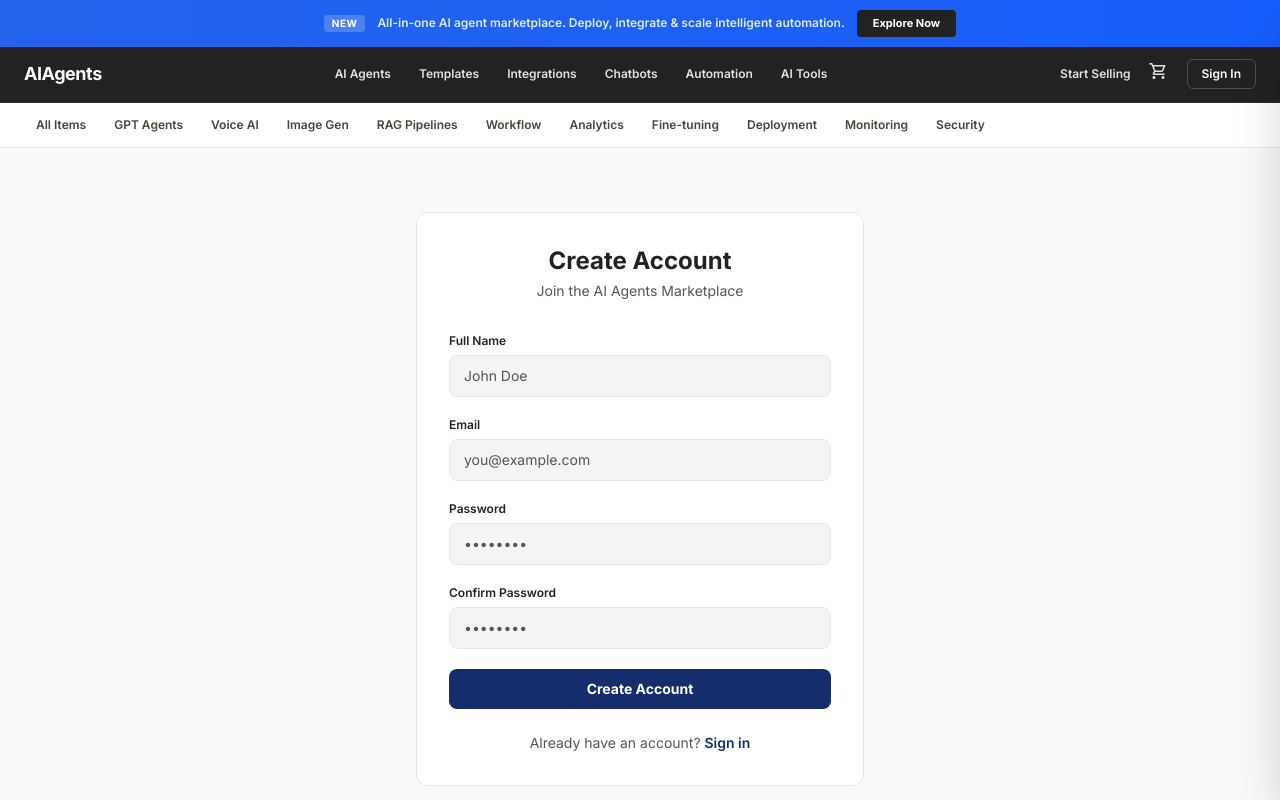
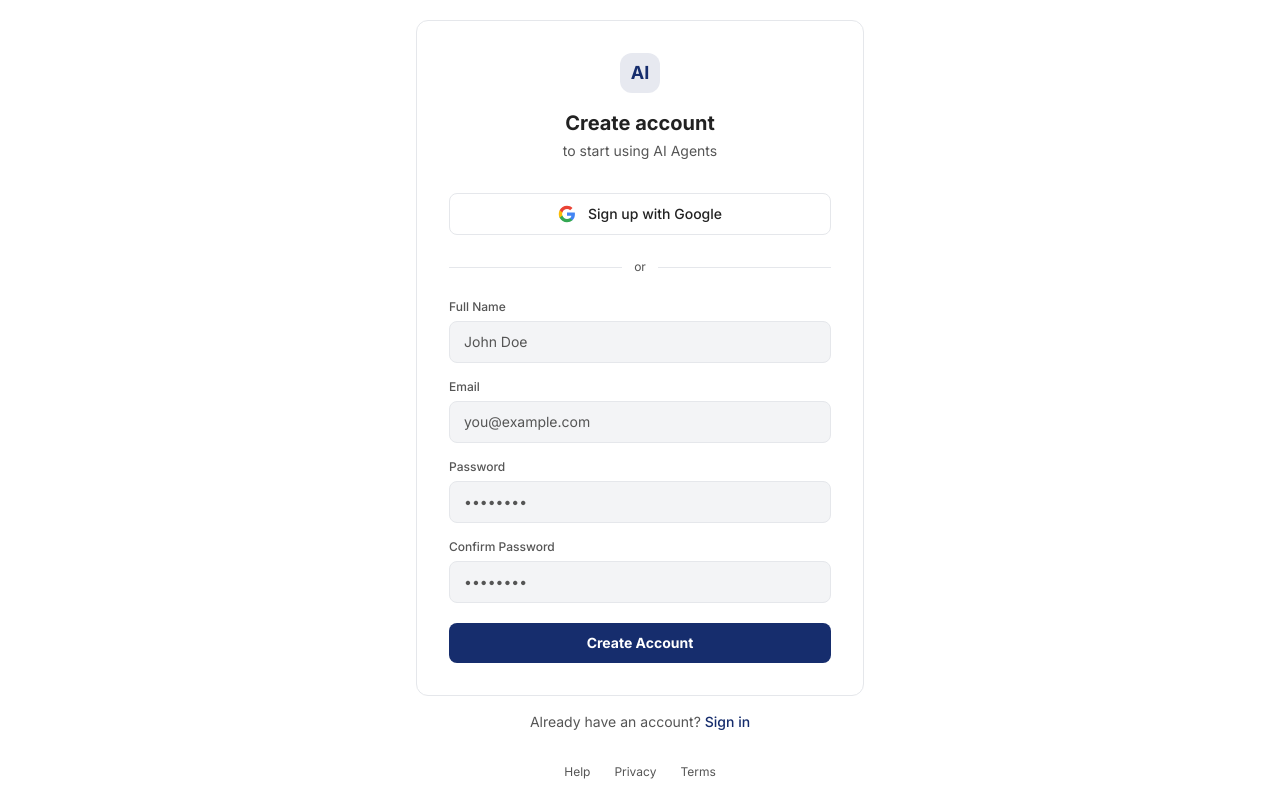
Before and after one commit to Narayudha18/AI_Marketplace, a React (Vite) app: page /register in a window 1280 px wide. Shown: the top 800 px of the page. Built offline with nearby package versions, Linux system fonts and the light colour scheme.

Commit message:
fix: register page jadi standalone (tanpa navbar/footer) + Google OAuth

```diff
--- a/src/pages/Register.jsx
+++ b/src/pages/Register.jsx
@@ -1,7 +1,5 @@
 import { useState } from 'react'
 import { Link } from 'react-router-dom'
-import Navbar from '../components/Navbar'
-import Footer from '../components/Footer'
 
 export default function Register() {
   const [name, setName] = useState('')
@@ -14,45 +12,68 @@ export default function Register() {
   }
 
   return (
-    <>
-      <Navbar />
-      <main className="w-full max-w-[1440px] mx-auto px-6 py-16 flex flex-col items-center">
-        <div className="w-full max-w-md bg-surface border border-border-light rounded-xl p-8">
-          <h1 className="text-2xl font-bold text-text-main text-center mb-1">Create Account</h1>
-          <p className="text-sm text-text-muted text-center mb-8">Join the AI Agents Marketplace</p>
+    <div className="min-h-screen bg-surface flex items-center justify-center px-4">
+      <div className="w-full max-w-md">
+        <div className="bg-surface border border-border-light rounded-xl p-8">
+          <div className="flex flex-col items-center mb-8">
+            <div className="w-10 h-10 rounded-xl bg-primary/10 flex items-center justify-center mb-4">
+              <span className="text-primary text-lg font-bold">AI</span>
+            </div>
+            <h1 className="text-xl font-bold text-text-main">Create account</h1>
+            <p className="text-sm text-text-muted mt-1">to start using AI Agents</p>
+          </div>
 
-          <form onSubmit={handleSubmit} className="flex flex-col gap-5">
+          <button
+            className="w-full flex items-center justify-center gap-3 border border-border-light rounded-lg py-2.5 text-sm font-medium text-text-main hover:bg-surface-container-low transition-colors">
+            <svg width="18" height="18" viewBox="0 0 24 24"><path fill="#4285F4" d="M22.56 12.25c0-.78-.07-1.53-.2-2.25H12v4.26h5.92a5.06 5.06 0 0 1-2.2 3.32v2.77h3.57c2.08-1.92 3.28-4.74 3.28-8.1z"/><path fill="#34A853" d="M12 23c2.97 0 5.46-.98 7.28-2.66l-3.57-2.77c-.98.66-2.23 1.06-3.71 1.06-2.86 0-5.29-1.93-6.16-4.53H2.18v2.84C3.99 20.53 7.7 23 12 23z"/><path fill="#FBBC05" d="M5.84 14.09c-.22-.66-.35-1.36-.35-2.09s.13-1.43.35-2.09V7.07H2.18C1.43 8.55 1 10.22 1 12s.43 3.45 1.18 4.93l2.85-2.22.81-.62z"/><path fill="#EA4335" d="M12 5.38c1.62 0 3.06.56 4.21 1.64l3.15-3.15C17.45 2.09 14.97 1 12 1 7.7 1 3.99 3.47 2.18 7.07l3.66 2.84c.87-2.6 3.3-4.53 6.16-4.53z"/></svg>
+            Sign up with Google
+          </button>
+
+          <div className="flex items-center gap-3 my-6">
+            <div className="flex-1 h-px bg-border-light" />
+            <span className="text-xs text-text-muted">or</span>
+            <div className="flex-1 h-px bg-border-light" />
+          </div>
+
+          <form onSubmit={handleSubmit} className="flex flex-col gap-4">
             <div className="flex flex-col gap-1.5">
-              <label className="text-xs font-semibold text-text-main">Full Name</label>
+              <label className="text-xs font-medium text-text-muted">Full Name</label>
               <input type="text" value={name} onChange={e => setName(e.target.value)} placeholder="John Doe"
                 className="w-full px-3.5 py-2.5 text-sm bg-surface-container-low border border-border-light rounded-lg text-text-main placeholder:text-text-muted focus:outline-none focus:border-primary transition-colors" />
             </div>
             <div className="flex flex-col gap-1.5">
-              <label className="text-xs font-semibold text-text-main">Email</label>
+              <label className="text-xs font-medium text-text-muted">Email</label>
               <input type="email" value={email} onChange={e => setEmail(e.target.value)} placeholder="you@example.com"
                 className="w-full px-3.5 py-2.5 text-sm bg-surface-container-low border border-border-light rounded-lg text-text-main placeholder:text-text-muted focus:outline-none focus:border-primary transition-colors" />
             </div>
             <div className="flex flex-col gap-1.5">
-              <label className="text-xs font-semibold text-text-main">Password</label>
+              <label className="text-xs font-medium text-text-muted">Password</label>
               <input type="password" value={password} onChange={e => setPassword(e.target.value)} placeholder="&#8226;&#8226;&#8226;&#8226;&#8226;&#8226;&#8226;&#8226;"
                 className="w-full px-3.5 py-2.5 text-sm bg-surface-container-low border border-border-light rounded-lg text-text-main placeholder:text-text-muted focus:outline-none focus:border-primary transition-colors" />
             </div>
             <div className="flex flex-col gap-1.5">
-              <label className="text-xs font-semibold text-text-main">Confirm Password</label>
+              <label className="text-xs font-medium text-text-muted">Confirm Password</label>
               <input type="password" value={confirm} onChange={e => setConfirm(e.target.value)} placeholder="&#8226;&#8226;&#8226;&#8226;&#8226;&#8226;&#8226;&#8226;"
                 className="w-full px-3.5 py-2.5 text-sm bg-surface-container-low border border-border-light rounded-lg text-text-main placeholder:text-text-muted focus:outline-none focus:border-primary transition-colors" />
             </div>
             <button type="submit"
-              className="w-full bg-primary text-surface text-sm font-bold py-2.5 rounded-lg hover:opacity-90 transition-opacity">Create Account</button>
+              className="w-full bg-primary text-surface text-sm font-bold py-2.5 rounded-lg hover:opacity-90 transition-opacity mt-1">Create Account</button>
           </form>
+        </div>
 
-          <p className="text-sm text-text-muted text-center mt-6">
+        <div className="mt-4 text-center">
+          <p className="text-sm text-text-muted">
             Already have an account?{' '}
-            <Link to="/login" className="text-primary font-semibold hover:underline">Sign in</Link>
+            <Link to="/login" className="text-primary font-medium hover:underline">Sign in</Link>
           </p>
         </div>
-      </main>
-      <Footer />
-    </>
+
+        <div className="mt-8 flex items-center justify-center gap-6 text-xs text-text-muted">
+          <Link to="/" className="hover:text-text-main transition-colors">Help</Link>
+          <Link to="/privacy" className="hover:text-text-main transition-colors">Privacy</Link>
+          <Link to="/terms" className="hover:text-text-main transition-colors">Terms</Link>
+        </div>
+      </div>
+    </div>
   )
 }
```
